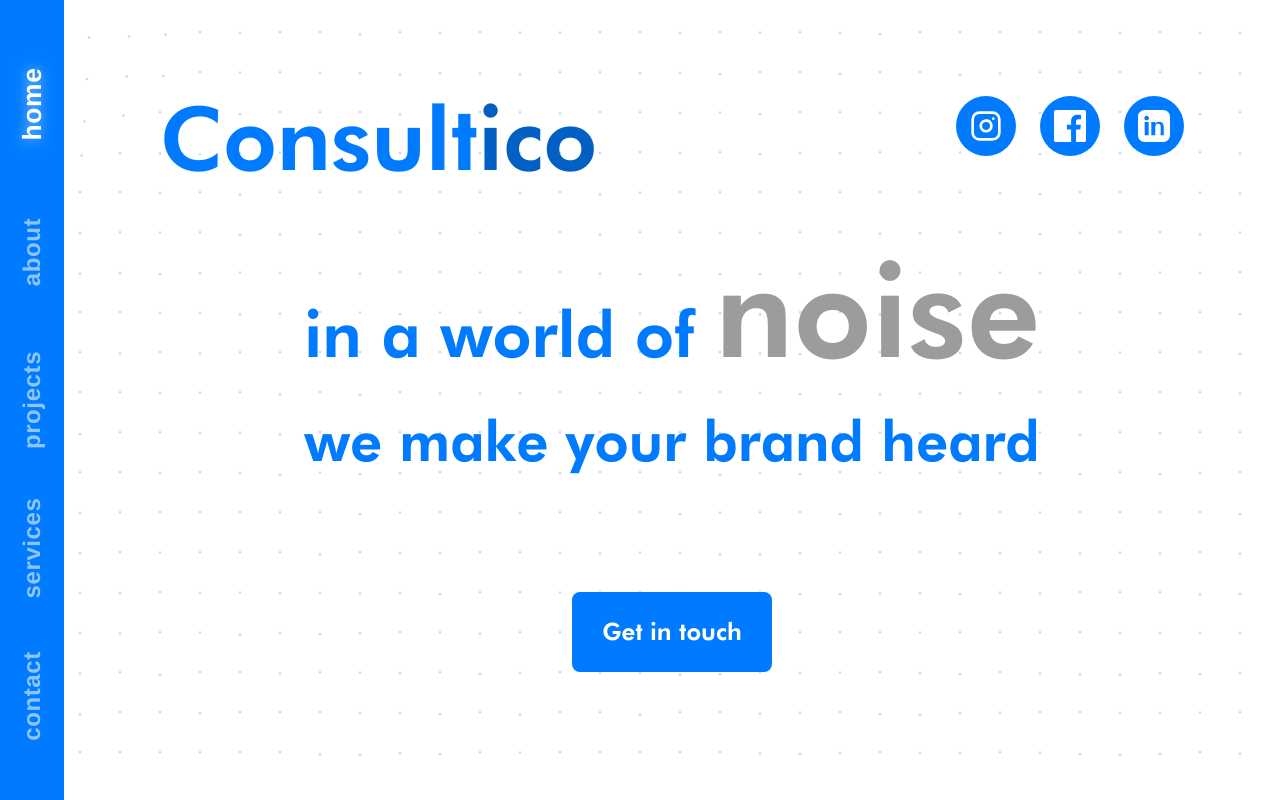
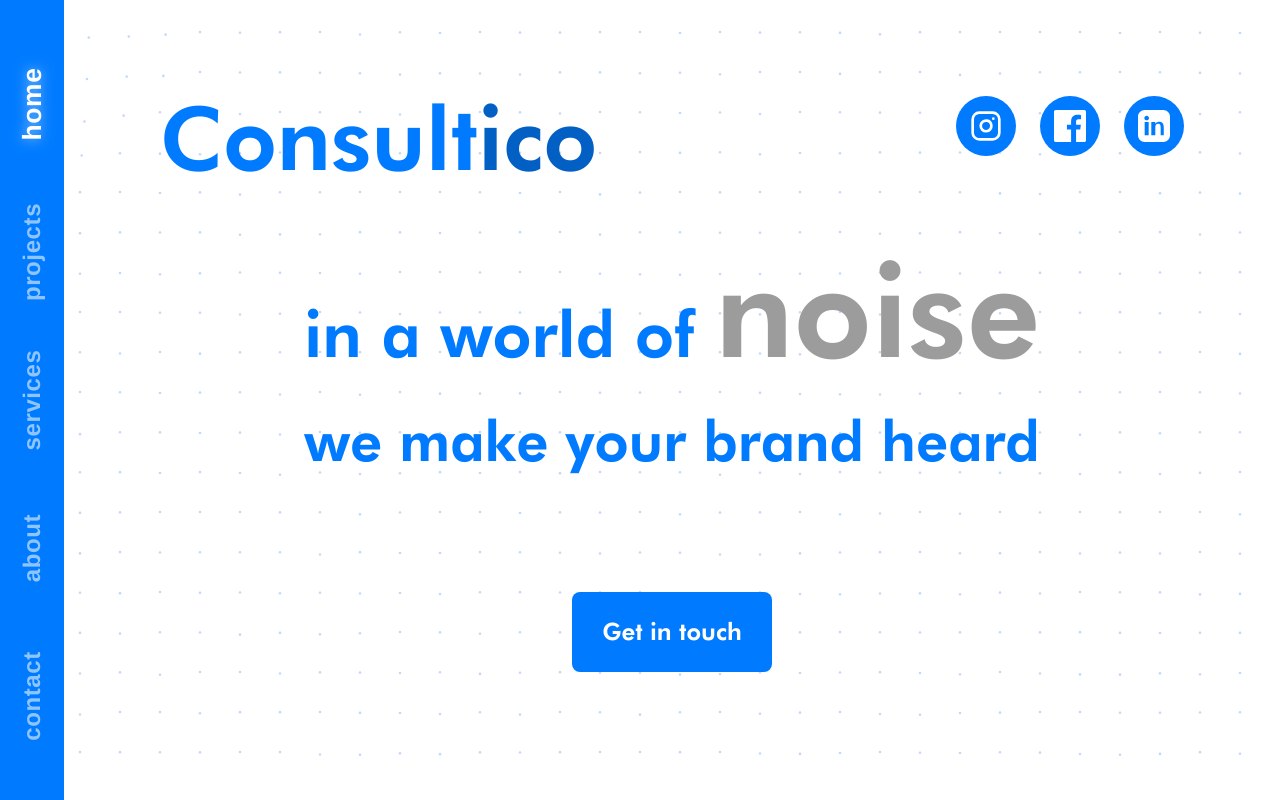
Before and after one commit to gabrielsaban/consultico-marketing-site, a Next.js app: page / in a window 1280 px wide. Shown: the top 800 px of the page. Built offline with nearby package versions, Linux system fonts and the light colour scheme; grey boxes are pictures that could not be loaded.

Commit message:
Navbar highlight fix

```diff
--- a/src/components/Navbar.tsx
+++ b/src/components/Navbar.tsx
@@ -6,9 +6,9 @@ import Link from 'next/link';
 
 const navItems = [
   { name: 'home',     href: '#home'     },
-  { name: 'about',    href: '#about'    },
   { name: 'projects', href: '#projects' },
   { name: 'services', href: '#services' },
+  { name: 'about',    href: '#about'    },
   { name: 'contact',  href: '#contact'  },
 ];
 
@@ -23,23 +23,38 @@ export default function Navbar() {
   };
 
   useEffect(() => {
-    const onScroll = () => {
-      const scrollPos = window.scrollY + 100;
-      for (let { name, href } of navItems) {
-        const el = document.getElementById(href.slice(1));
-        if (!el) continue;
-        if (scrollPos >= el.offsetTop && scrollPos < el.offsetTop + el.offsetHeight) {
-          setActiveSection(name);
-          break;
+    // Highlight section whose center is inside the viewport window
+    const ids = navItems.map((n) => n.href.slice(1));
+    const observer = new IntersectionObserver(
+      (entries) => {
+        // Pick the entry with the highest intersection ratio
+        let bestId: string | null = null;
+        let bestRatio = 0;
+        for (const entry of entries) {
+          if (entry.isIntersecting && entry.intersectionRatio > bestRatio) {
+            bestRatio = entry.intersectionRatio;
+            bestId = (entry.target as HTMLElement).id;
+          }
         }
+        if (bestId) setActiveSection(bestId);
+      },
+      {
+        // Center-weighted window: when section's middle is inside, it becomes active
+        root: null,
+        rootMargin: '-35% 0px -55% 0px',
+        threshold: [0, 0.25, 0.5, 0.75, 1],
       }
-    };
-    window.addEventListener('scroll', onScroll);
-    return () => window.removeEventListener('scroll', onScroll);
+    );
+    ids.forEach((id) => {
+      const el = document.getElementById(id);
+      if (el) observer.observe(el);
+    });
+    return () => observer.disconnect();
   }, []);
 
   return (
     <motion.nav
+      data-native-cursor
       className="fixed left-0 top-0 h-full w-16 bg-blue-primary z-50 flex flex-col justify-center"
       initial={{ x: -100, opacity: 0 }}
       animate={{ x: 0, opacity: 1 }}
```
